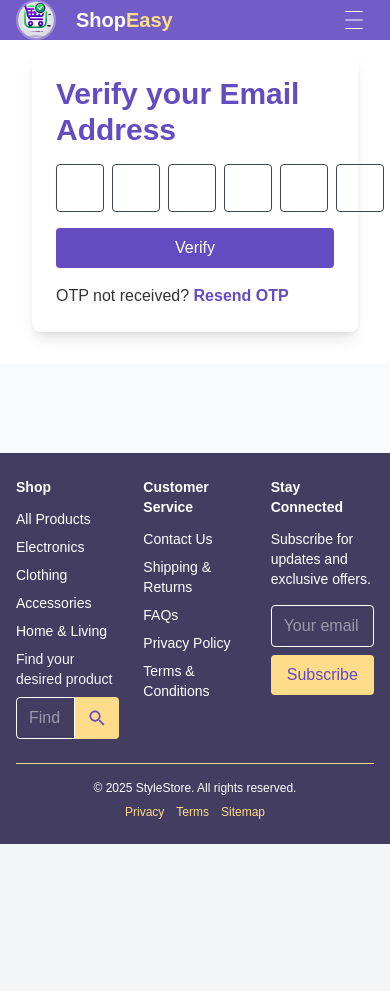
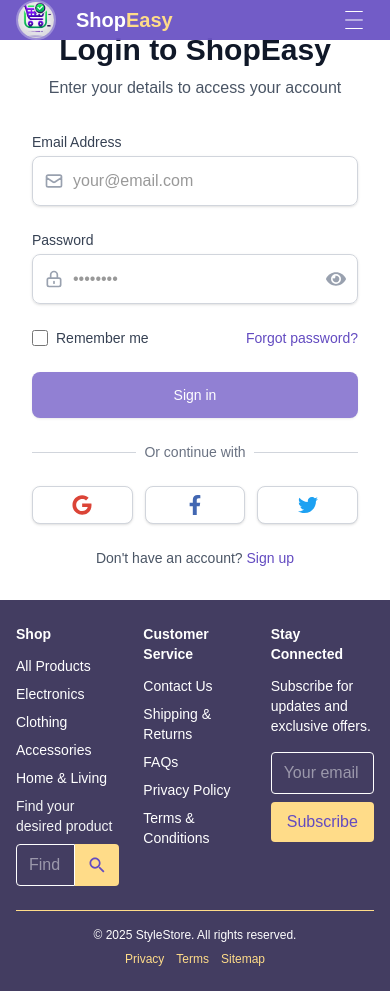
Before and after one commit to eric2003tu/e-commerce, a React (Vite) app: page /login in a window 390 px wide. Before the commit the page ends 844 px from the top, so only its background shows below. Built offline with nearby package versions, Linux system fonts and the light colour scheme.

Commit message:
Responsiveness is fully done

```diff
--- a/src/Components/Login.tsx
+++ b/src/Components/Login.tsx
@@ -19,7 +19,7 @@
   const [showPassword, setShowPassword] = useState(false);
   const [isLoading, setIsLoading] = useState(false);
   const [isFormValid, setIsFormValid] = useState(false);
-  const [otp,setOtp] = useState<boolean>(true)
+  const [otp,setOtp] = useState<boolean>(false)
 
   // Regular expressions for validation
   const emailRegex = /^[^\s@]+@[^\s@]+\.[^\s@]+$/;
```
